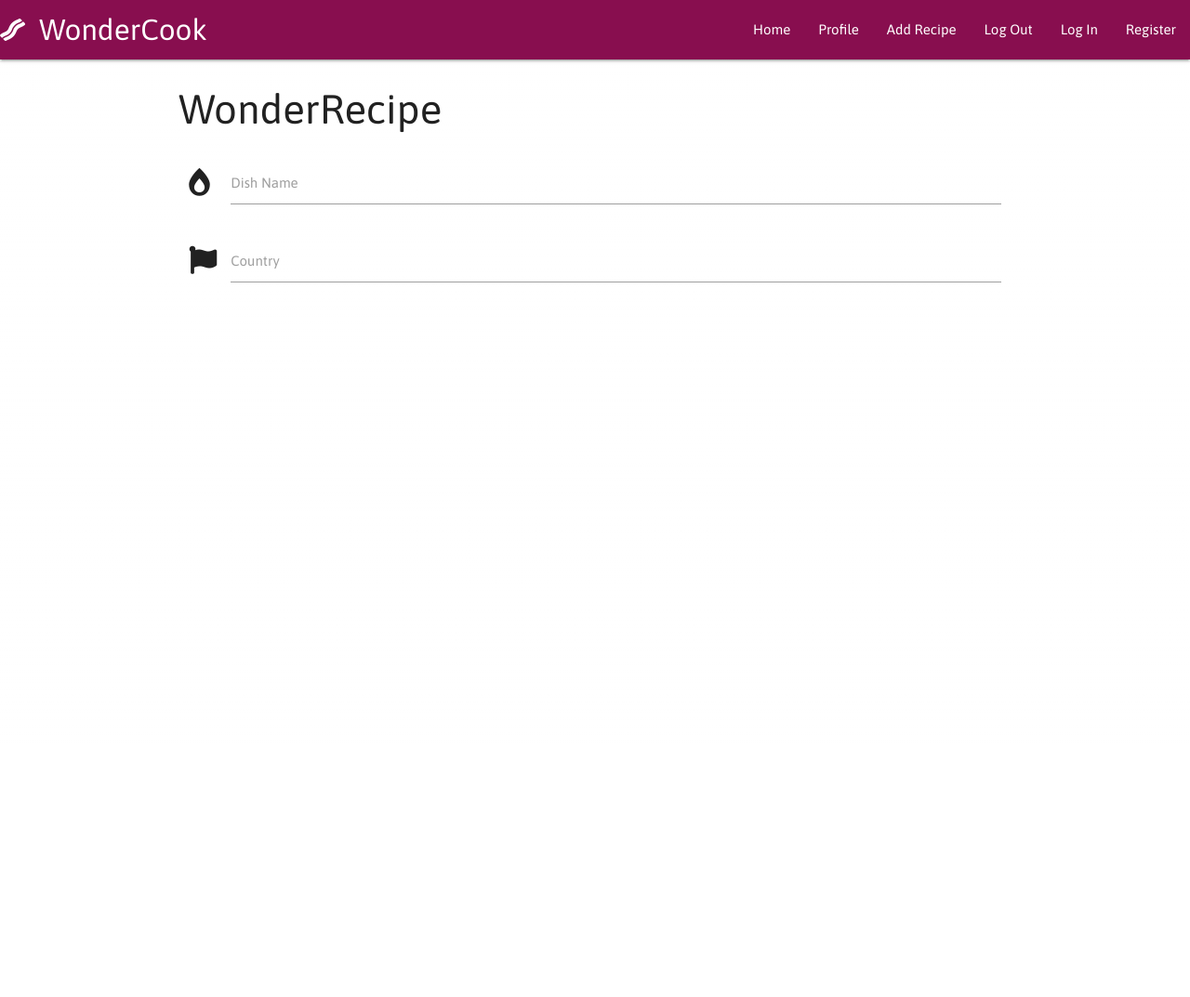
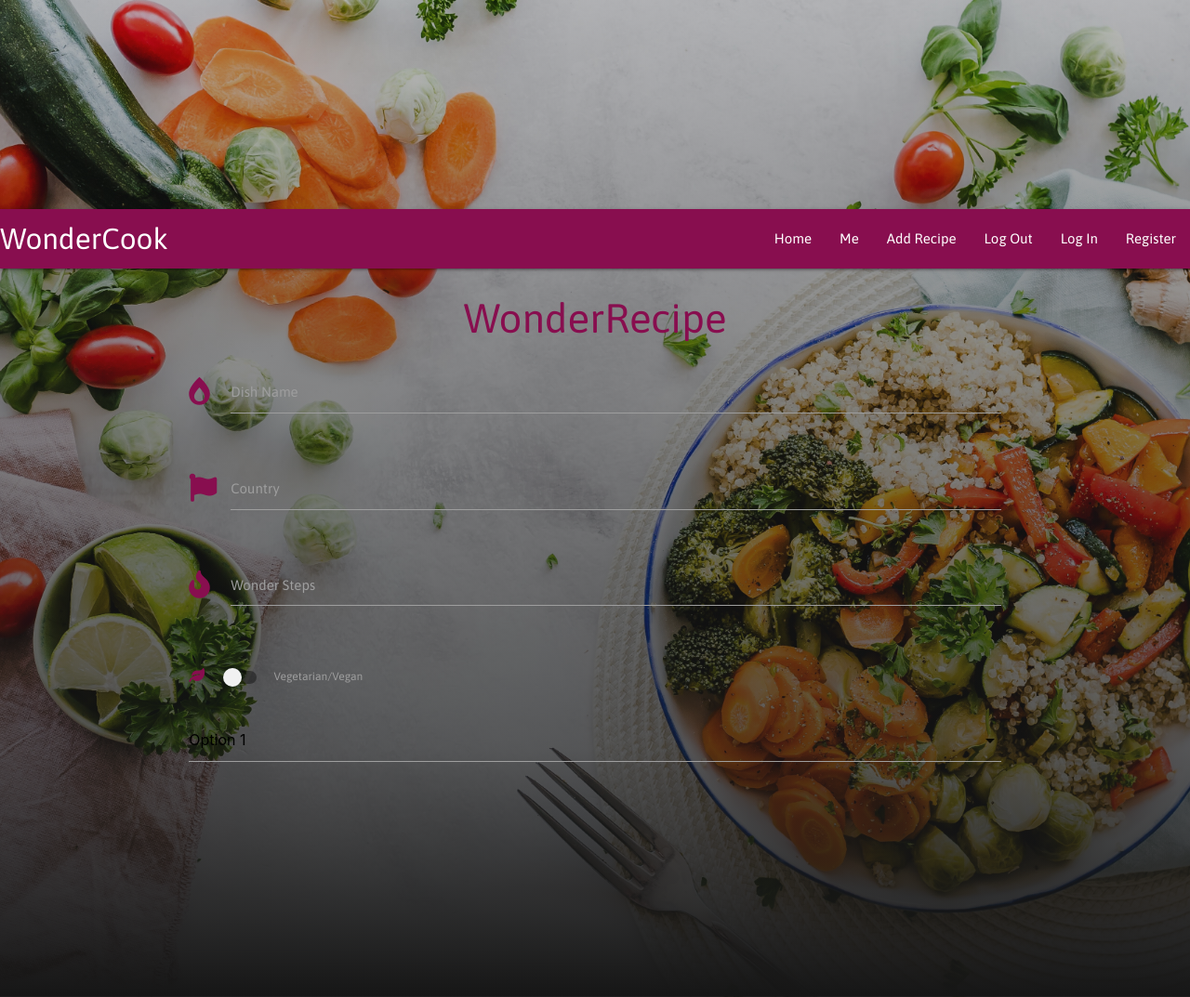
Before and after one commit to kervo/DataCentric_MS3, a Flask app: page /add_recipe in a window 1280 px wide. Shown: the whole page at 93% size. Before the commit the page ends 304 px from the top, so only its background shows below. Run offline with Flask 2, Linux system fonts and the light colour scheme; some libraries are stand-ins or nearby versions.

Commit message:
image added, failed to display

```diff
--- a/static/css/style.css
+++ b/static/css/style.css
@@ -2,3 +2,16 @@ body {
   font-family: 'Asap', sans-serif;
   background: -webkit-linear-gradient(rgba(255, 255, 255, 0.9), rgba(255, 255, 255, 0));
 }
+
+.home-background {
+    position: relative;
+    width: 100%;
+    height: auto;
+    min-height: 35rem;
+    padding: 15rem 0;
+    background: linear-gradient(to bottom, rgba(22, 22, 22, 0.3) 0%, rgba(22, 22, 22, 0.7) 75%, #161616 100%), url("../img/homebackground.jpg");
+    background-position: center;
+    background-repeat: no-repeat;
+    background-attachment: scroll;
+    background-size: cover;
+}
--- a/static/js/script.js
+++ b/static/js/script.js
@@ -1,6 +1,7 @@
 $(document).ready(function () {
   $(".sidenav").sidenav();
   $(".collapsible").collapsible();
-  $('.tooltipped').tooltip();
+  $(".tooltipped").tooltip();
+  $("select").formSelect();
 });
 /* add components insde  */
--- a/templates/add_recipe.html
+++ b/templates/add_recipe.html
@@ -1,20 +1,72 @@
-{% extends "base.html" %}
-{% block content %}
+{% extends "base.html" %} {% block content %}
 <div class="row">
-    <h3 class="dark-pink-text">WonderRecipe</h3>
-  <form class="col s12">
+  <h3 class="pink-text center-align text-darken-4">WonderRecipe</h3>
+  <form class="col s12" method="POST" action="">
     <div class="row">
       <div class="input-field col s12">
-        <i class="fas fa-burn prefix"></i>
-        <input id="recipe_name" type="text" class="validate" />
+        <i class="fas fa-burn pink-text text-darken-4 prefix"></i>
+        <input
+          id="recipe_name"
+          name="recipe_name"
+          type="text"
+          class="validate"
+          required
+        />
         <label for="recipe_name">Dish Name</label>
       </div>
+    </div>
+    <div class="row">
       <div class="input-field col s12">
-        <i class="fas fa-flag prefix"></i>
-        <input id="country" type="text" class="validate" />
+        <i class="fas fa-flag pink-text text-darken-4 prefix"></i>
+        <input
+          id="country"
+          name="country"
+          type="text"
+          class="validate"
+          required
+        />
         <label for="country">Country</label>
       </div>
     </div>
+    <div class="row">
+      <div class="input-field col s12">
+        <i class="fas fa-fire pink-text text-darken-4 prefix"></i>
+        <textarea
+          id="preparation"
+          name="preparation"
+          minlength="10"
+          maxlength="550"
+          class="materialize-textarea validate"
+          required
+        ></textarea>
+        <label for="preparation">Wonder Steps</label>
+      </div>
+    </div>
+    <div class="row">
+      <div class="input-field col s12">
+        <div class="switch">
+          <i class="fas fa-leaf pink-text text-darken-4"></i>
+          <label for="vegetarian">
+            <input type="checkbox" id="vegetarian" name="vegetarian" />
+            <span class="lever"></span>
+            Vegetarian/Vegan
+          </label>
+        </div>
+      </div>
+    </div>
+
+      <select>
+        <optgroup label="team 1">
+          <option value="1">Option 1</option>
+          <option value="2">Option 2</option>
+        </optgroup>
+        <optgroup label="team 2">
+          <option value="3">Option 3</option>
+          <option value="4">Option 4</option>
+        </optgroup>
+      </select>
+      <label>Optgroups</label>
+
   </form>
 </div>
 {% endblock %}
--- a/templates/base.html
+++ b/templates/base.html
@@ -27,17 +27,17 @@
     />
     <title>WonderCook</title>
   </head>
-  <body>
+  <body class="home-background">
     <header>
       <!-- Navbar for full screen version -->
       <nav class="nav-extended pink darken-4">
         <div class="nav-wrapper">
-          <a href="{{ url_for('get_recipes') }}" class="brand-logo"><i class="fas fa-bacon"></i>WonderCook</a>
+          <a href="{{ url_for('get_recipes') }}" class="brand-logo">WonderCook</a>
           <a href="#" data-target="mobile-demo" class="sidenav-trigger">
             <i class="fas fa-hamburger"></i></a>
           <ul class="right hide-on-med-and-down">
             <li><a href="{{ url_for('get_recipes') }}">Home</a></li>
-            <li><a href="{{ url_for('dashboard', username=session['user']) }}">Profile</a></li>
+            <li><a href="{{ url_for('dashboard', username=session['user']) }}">Me</a></li>
             <li><a href="{{ url_for('add_recipe') }}">Add Recipe</a></li>
             <li><a href="{{ url_for('logout') }}">Log Out</a></li>
             <li><a href="{{ url_for('login') }}">Log In</a></li>
--- a/templates/recipes.html
+++ b/templates/recipes.html
@@ -1,6 +1,6 @@
 {% extends "base.html" %}
 {% block content %}
-<br>
+<section class="home-background">
     <ul class="collapsible popout">
     {% for recipes in recipes %}
         <li>
@@ -17,5 +17,6 @@
             </div>
         </li>
     </ul>
+</section>
 {% endfor %}
 {% endblock %}
```
Also changed, not shown: static/img/homebackground.jpg (added).
